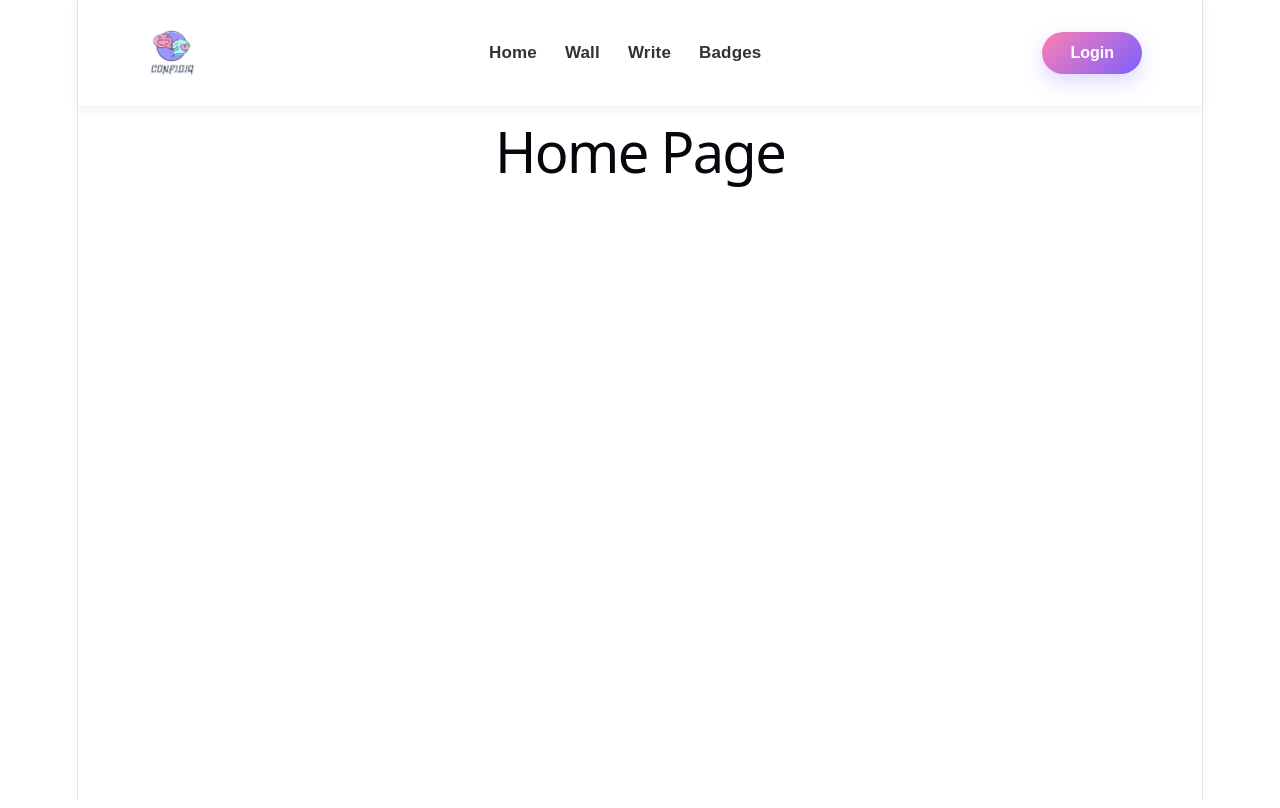
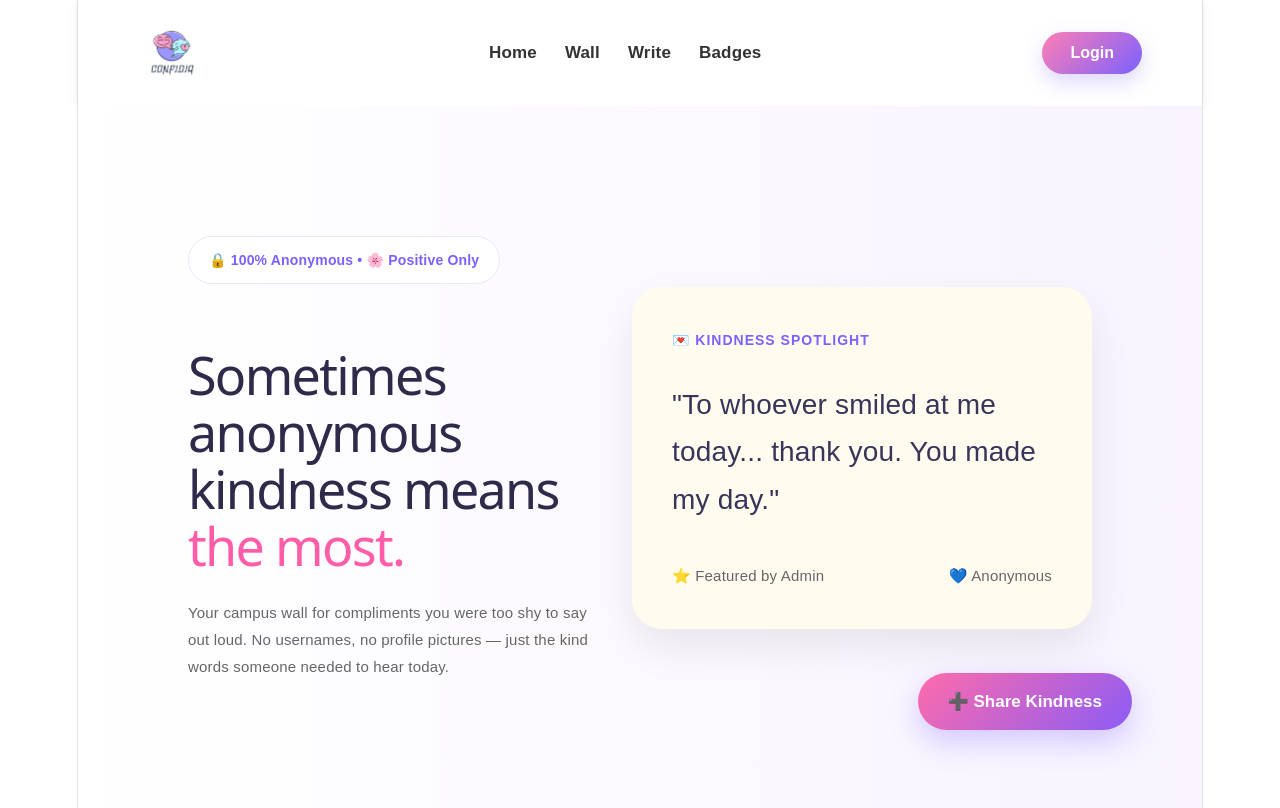
Before and after one commit to AnanyaaUdas/Confidia, a React (Vite) app: page / in a window 1280 px wide. Built offline with nearby package versions, Linux system fonts and the light colour scheme.

Commit message:
added hero sectio

```diff
--- a/package.json
+++ b/package.json
@@ -12,7 +12,8 @@
   "dependencies": {
     "react": "^19.2.8",
     "react-dom": "^19.2.8",
-    "react-router-dom": "^7.18.2"
+    "react-router-dom": "^7.18.2",
+    "react-type-animation": "^3.2.0"
   },
   "devDependencies": {
     "@eslint/js": "^10.0.1",
--- /dev/null
+++ b/src/components/Hero.jsx
@@ -0,0 +1,63 @@
+import React from "react";
+import { TypeAnimation } from "react-type-animation";
+
+const Hero = () => {
+  return (
+    <section className="hero">
+
+      {/* Left Side */}
+      <div className="hero-left">
+
+        <div className="hero-tag">
+          🔒 100% Anonymous • 🌸 Positive Only
+        </div>
+
+        <h1>
+          Sometimes
+          <br />
+          anonymous
+          <br />
+          kindness means
+          <br />
+          <span>the most.</span>
+        </h1>
+
+        <p>
+          Your campus wall for compliments you were too shy to say out loud.
+          No usernames, no profile pictures — just the kind words someone
+          needed to hear today.
+        </p>
+
+      </div>
+
+      {/* Right Side */}
+     <div className="hero-right">
+
+    <div className="kindness-card">
+
+        <small>💌 KINDNESS SPOTLIGHT</small>
+
+        <p className="kindness-text">
+            "To whoever smiled at me today...
+            thank you. You made my day."
+        </p>
+
+        <div className="card-footer">
+            <span>⭐ Featured by Admin</span>
+            <span>💙 Anonymous</span>
+        </div>
+
+    </div>
+
+</div>
+
+<button className="floating-btn">
+    ➕ Share Kindness
+</button>
+
+
+    </section>
+  );
+};
+
+export default Hero;
--- a/src/pages/Home.jsx
+++ b/src/pages/Home.jsx
@@ -1,5 +1,6 @@
 import React from "react";
 import NavBar from "../components/NavBar";
+import Hero from "../components/Hero";
 
 const Home = () => {
   return (
@@ -7,7 +8,7 @@ const Home = () => {
       <NavBar />
 
       <div className="home">
-        <h1>Home Page</h1>
+        <Hero />
       </div>
     </>
   );
--- a/src/style/global.css
+++ b/src/style/global.css
@@ -102,3 +102,146 @@ body{
     background:#F5F2FF;
     color:#7B61FF;
 }
+
+.hero{
+    position:relative;
+    display:flex;
+    justify-content:space-between;
+    align-items:center;
+    padding:90px 110px;
+    min-height:88vh;
+    background:linear-gradient(to right,#ffffff,#f8f3ff);
+}
+
+/* LEFT */
+
+.hero-left{
+    width:45%;
+    text-align: left;
+}
+
+.hero-tag{
+    display:inline-block;
+    padding:10px 20px;
+    border:1px solid #ece6ff;
+    border-radius:40px;
+    background:white;
+    color:#7B61FF;
+    font-size:14px;
+    font-weight:600;
+    margin-bottom:30px;
+}
+
+.hero-left h1{
+    font-size:52px;
+    line-height:1.1;
+    color:#2F2A4A;
+    margin-bottom:25px;
+}
+
+.hero-left h1 span{
+    color:#FF5DA8;
+}
+
+.hero-left p{
+    width:400px;
+    color:#666;
+    font-size:15px;
+    line-height:1.8;
+}
+
+/* RIGHT */
+
+.hero-right{
+    width:460px;
+}
+
+.kindness-card{
+    width:100%;
+    background:#FFFBEF;
+    border-radius:30px;
+    padding:40px;
+    box-shadow:0 18px 40px rgba(0,0,0,.08);
+}
+
+.kindness-card small{
+    display:block;
+    text-align:left;
+    color:#7B61FF;
+    font-size:14px;
+    font-weight:700;
+    letter-spacing:1px;
+    margin-bottom:28px;
+}
+
+.kindness-text{
+    font-size:28px;
+    line-height:1.7;
+    color:#38345A;
+    text-align:left;
+    margin-bottom:40px;
+}
+
+.card-footer{
+    display:flex;
+    justify-content:space-between;
+    align-items:center;
+    font-size:15px;
+    color:#666;
+}
+
+
+   /*FLOATING BUTTON*/
+
+
+.floating-btn{
+
+    position:absolute;
+
+    right:70px;
+    bottom:80px;
+
+    padding:18px 30px;
+
+    border:none;
+
+    border-radius:45px;
+
+    background:linear-gradient(135deg,#FF6BAA,#8B5CF6);
+
+    color:white;
+
+    font-size:17px;
+
+    font-weight:600;
+
+    cursor:pointer;
+
+    box-shadow:0 12px 30px rgba(123,97,255,.30);
+
+    transition:.3s;
+}
+
+.floating-btn:hover{
+
+    transform:translateY(-4px);
+
+    box-shadow:0 18px 40px rgba(123,97,255,.40);
+
+}
+
+/* Animation */
+
+@keyframes fadeUp{
+
+    from{
+        opacity:0;
+        transform:translateY(30px);
+    }
+
+    to{
+        opacity:1;
+        transform:translateY(0);
+    }
+
+}
```
Also changed, not shown: 1 other file (tests, documents, lock files or other folders).
